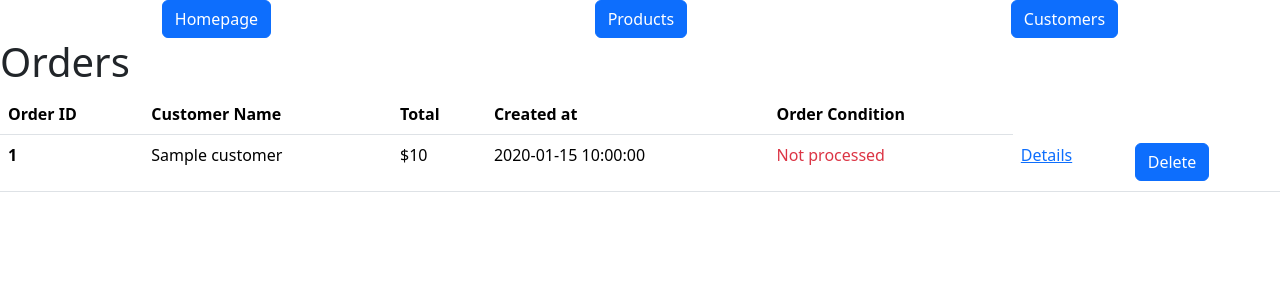
After one commit to StressedAsh/e-comms-python-self, a Flask app: template templates/orders.html in a window 1280 px wide. The commit adds this page. Shown: the top 300 px of the page. Run offline with Flask 3, Linux system fonts and the light colour scheme; the template is opened without the code that fills it: most values are stand-ins (such as "Sample title", 1, 10 or a date in 2020).

Commit message:
2nd push, got the url_for thing in, took a break, back with coffee

```diff
--- a/app.py
+++ b/app.py
@@ -5,17 +5,27 @@ app = Flask(__name__)
 
 @app.route("/")
 def home():
-    list1 = [1,2,3,4,5,6,7,8,9,10,11,12,13,14,15,16,17,18,19,20]
-    return render_template('index.html', name='Ashutosh Dhatwalia',passed_value = list1)
+    return render_template('index.html', name='Ashutosh Dhatwalia')
 
-@app.route("/customers")
+@app.route("/customers")    # read customer data from csv and use csv.dictreader to display the data in a table
 def customers():
-    with open ('data/customers.csv', 'r') as file:
-        reader = csv.reader(file) # reader object -> list of lists for all the items in the csv files, puts every line in a list and wraps that in 1 list
-        customers = list(reader)
-        print(customers)
+    customers_info = []
+    with open('./data/customers.csv', 'r') as file:
+        reader = csv.DictReader(file)
+        for row in reader:
+            customers_info.append(row)
 
-    return render_template('customers.html')
+    return render_template('customers.html', customers = customers_info)
+
+@app.route("/products")   # read product data from csv and use csv.dictreader to display the data in a table
+def products():
+    products_info = []
+    with open('./data/products.csv', 'r') as file:
+        reader = csv.DictReader(file)
+        for row in reader:
+            products_info.append(row)
+
+    return render_template('products.html', products = products_info)
 
 if __name__ == '__main__':
     app.run(debug=True, port=8080)
--- a/templates/base.html
+++ b/templates/base.html
@@ -1,16 +1,31 @@
 <!DOCTYPE html>
 <html lang="en">
   <head>
+    <header></header>
+    <title>E-Commerce Python 2</title>
     <meta charset="utf-8" />
     <meta
       name="viewport"
       content="width=device-width, initial-scale=1, shrink-to-fit=no"
     />
+    <link
+      href="https://cdn.jsdelivr.net/npm/bootstrap@5.3.3/dist/css/bootstrap.min.css"
+      rel="stylesheet"
+      integrity="sha384-QWTKZyjpPEjISv5WaRU9OFeRpok6YctnYmDr5pNlyT2bRjXh0JMhjY6hW+ALEwIH"
+      crossorigin="anonymous"
+    />
   </head>
   <body>
-    <nav>
-      <a href="/">Home Page base</a>
+    <nav class="d-flex justify-content-around">
+      <a class="btn btn-primary" href="{{ url_for('home') }}">Homepage</a>
+      <a class="btn btn-primary" href="{{ url_for('products') }}">Products</a>
+      <a class="btn btn-primary" href="{{ url_for('customers') }}">Customers</a>
     </nav>
     {% block content %} {% endblock %}
   </body>
+  <script
+    src="https://cdn.jsdelivr.net/npm/bootstrap@5.3.3/dist/js/bootstrap.bundle.min.js"
+    integrity="sha384-YvpcrYf0tY3lHB60NNkmXc5s9fDVZLESaAA55NDzOxhy9GkcIdslK1eN7N6jIeHz"
+    crossorigin="anonymous"
+  ></script>
 </html>
--- /dev/null
+++ b/templates/orders.html
@@ -0,0 +1,42 @@
+{% extends "base.html" %} {% block content %}
+<h1>Orders</h1>
+<table class="table table-hover">
+  <thead>
+    <tr>
+      <th scope="col">Order ID</th>
+      <th scope="col">Customer Name</th>
+      <th scope="col">Total</th>
+      <th scope="col">Created at</th>
+      <th scope="col">Order Condition</th>
+    </tr>
+  </thead>
+  <tbody>
+    {% for order in orders %}
+    <tr>
+      <th scope="row">{{order.id}}</th>
+      <td>{{order.customer.name}}</td>
+      <td>${{order.total()}}</td>
+      <td>{{order.created_at}}</td>
+      <td>
+        {% if order.processed %}
+        <p class="text-success">Confirmed</p>
+        {% else %}
+        <p class="text-danger">Not processed</p>
+        {% endif %}
+      </td>
+      <td>
+        <a href="{{url_for('html.orders_info', id=order.id)}}">Details</a>
+      </td>
+      <td>
+        <form
+          method="POST"
+          action="{{ url_for('api_orders.delete_order', id=order.id) }}"
+        >
+          <button type="submit" class="btn btn-primary">Delete</button>
+        </form>
+      </td>
+    </tr>
+    {% endfor %}
+  </tbody>
+</table>
+{% endblock %}
```
Also changed, not shown: templates/customers.html (+22 -9 lines), templates/index.html (+3 -8 lines), templates/products.html (added, +24 -0 lines).
